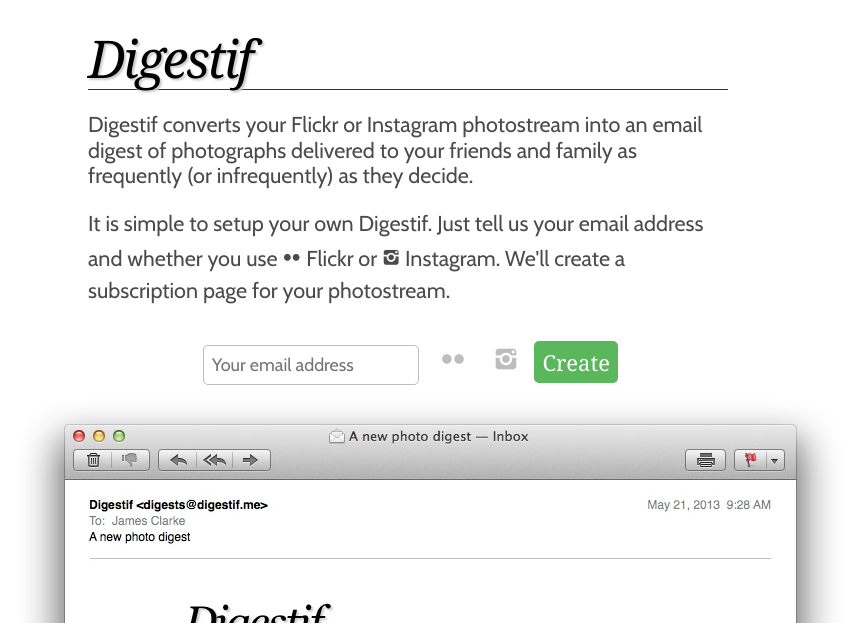
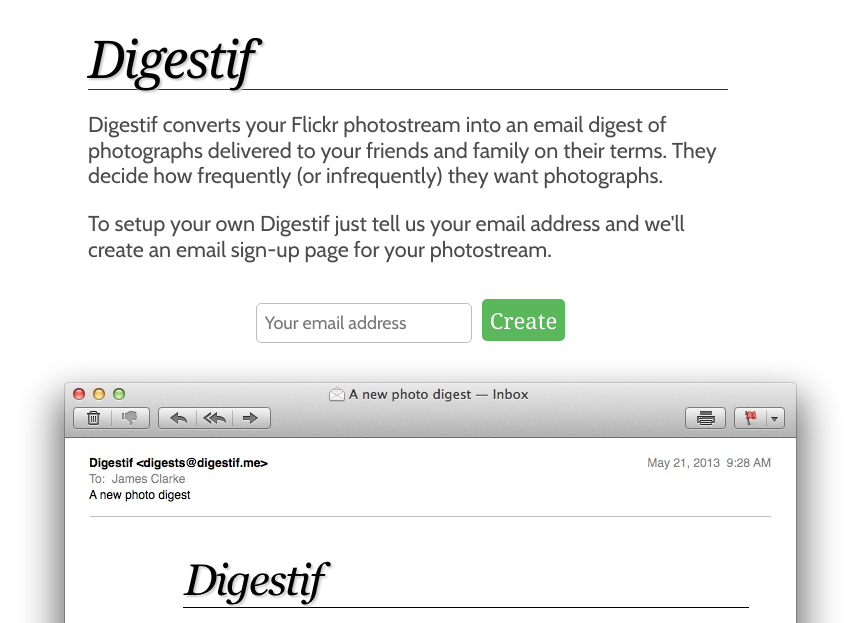
Before and after one commit to jc/digestif, a Flask app: page / in a window 1280 px wide. Shown: the top 623 px of the page, without its empty margins (232-1092 px from the left). Run offline with Flask 2, Linux system fonts and the light colour scheme; parts of the project's set-up code (start-up, migrations or seed data) failed here and were passed over; some libraries are stand-ins or nearby versions; some web fonts are replaced.

Commit message:
Remove instagram sign-up

```diff
--- a/digestif/forms.py
+++ b/digestif/forms.py
@@ -3,7 +3,7 @@ from wtforms import TextField, validators, HiddenField, SelectField
 
 class SignUpStream(Form):
     email = TextField("Email address", [validators.Email("Please enter a valid email address.")])
-    stream = HiddenField("stream", [validators.AnyOf(["flickr", "instagram"], message="You forgot to click the Flickr or Instagram icon.")])
+    stream = HiddenField("stream", [validators.AnyOf(["flickr", "instagram"], message="You forgot to click the Flickr or Instagram icon.")], default="flickr")
 
 class SubscribeForm(Form):
     email = TextField("Email", [validators.Email(message="Please enter a valid email address")])
--- a/digestif/templates/email_stream.html
+++ b/digestif/templates/email_stream.html
@@ -1,6 +1,6 @@
 {% extends "email_layout.html" %}
 {% block body %}
-<p>Great news! We will make your photographs into great email digests.</p>
+<p>Excellent! We will turn your photographs into great email digests.</p>
 
 <p>Tell your friends and family to visit <a href="{{ stream.subscribe_url() }}">http://digestif.me{{ stream.subscribe_url() }}</a> to subscribe. You can also <a href="/stats">keep track of your subscriber statistics</a>.</p>
 
--- a/digestif/templates/landing.html
+++ b/digestif/templates/landing.html
@@ -3,20 +3,19 @@
 
 {% block body %}
 <div class="text power">
-<p>Digestif converts your Flickr or Instagram photostream into an
-email digest of photographs delivered to your friends and family as
-frequently (or infrequently) as they decide.</p>
 
-<p>It is simple to setup your own Digestif. Just tell us your email address and
-whether you use <span class="power social" style="font-size:
-1.6em;">&#62211;</span> Flickr or <span class="social power" style="font-size:
-1.6em;">&#62253;</span> Instagram. We'll create a subscription page for your
-photostream.</p>
+
+<p>Digestif converts your Flickr photostream into an email digest of photographs
+delivered to your friends and family on their terms. They decide how frequently
+(or infrequently) they want photographs.</p>
+
+<p>To setup your own Digestif just tell us your email address and we'll create
+an email sign-up page for your photostream.</p>
 
 <div class="narrow">
 <form id="create" method="POST" action="{{ url_for("landing") }}">
 {{ form.email(placeholder="Your email address", type="email", required="true") }}
-<span service="flickr" class="service social inactive">&#62211;</span> <span service="instagram" class="service social inactive">&#62253;</span> <button class="action">Create</button>
+<button class="action">Create</button>
 <div id="email-suggestion" style="display:none">
 Did you mean <a class="suggested-email"></a>?
 </div>
@@ -29,16 +28,6 @@ Did you mean <a class="suggested-email"></a>?
 <div class="photo">
 <a href="http://digestif.me/digest/Lk"><img src="/static/digestif-mail.jpg"/></a>
 </div>
-
-
-<script>
-    $(".service").tooltip();
-    $(".service").click(function () {
-       $("#stream").attr("value", $(this).attr("service"));
-       $(".service").removeClass("active").addClass("inactive");
-       $(this).addClass("active").removeClass("inactive");
-    });
-</script>
 
 <script src="{{ url_for('static', filename="mailcheck.min.js", _external=True) }}"></script>
 
```
